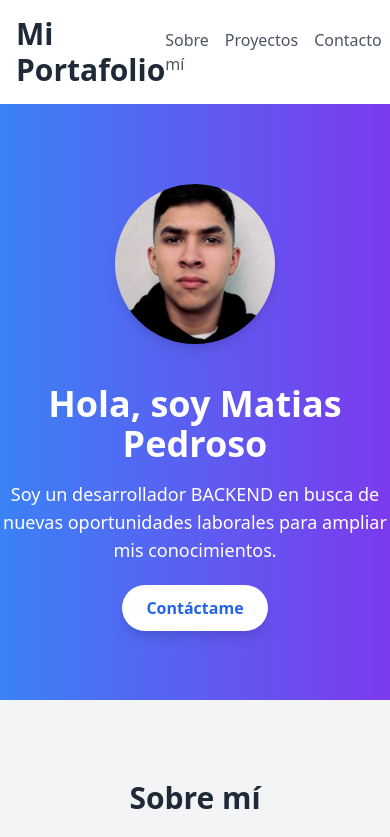
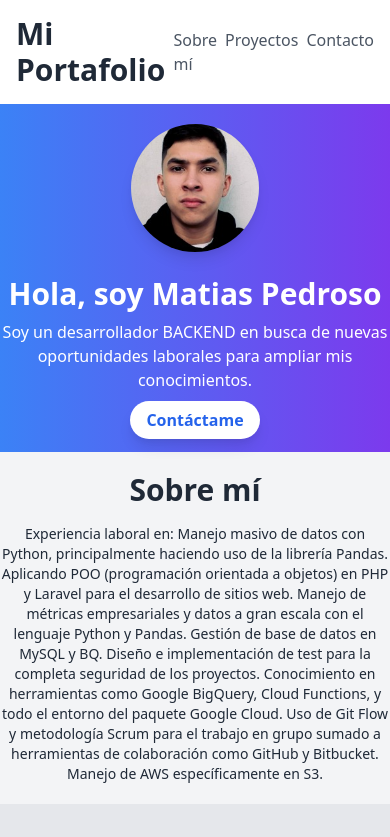
Before and after one commit to MatiPedroso/Portfolio, a plain HTML site: page index.html in a window 390 px wide. Shown: the top 837 px of the page. Drawn offline with nearby package versions, Linux system fonts and the light colour scheme.

Commit message:
Update index.html

```diff
--- a/index.html
+++ b/index.html
@@ -15,10 +15,10 @@
 
     <!-- Header -->
     <header class="bg-white shadow">
-        <div class="container mx-auto flex justify-between items-center p-4">
-            <h1 class="text-3xl font-bold">Mi Portafolio</h1>
+        <div class="container mx-auto flex justify-between items-center p-4 md:p-6">
+            <h1 class="text-3xl md:text-4xl font-bold">Mi Portafolio</h1>
             <nav>
-                <ul class="flex space-x-4">
+                <ul class="flex space-x-2 md:space-x-4">
                     <li><a href="#sobre-mi" class="text-gray-600 hover:text-gray-900">Sobre mí</a></li>
                     <li><a href="#proyectos" class="text-gray-600 hover:text-gray-900">Proyectos</a></li>
                     <li><a href="#contacto" class="text-gray-600 hover:text-gray-900">Contacto</a></li>
@@ -28,23 +28,23 @@
     </header>
 
     <!-- Hero Section con gradiente -->
-    <section class="bg-gradient-to-r from-blue-500 to-purple-600 text-white py-20">
-        <div class="container mx-auto flex flex-col lg:flex-row items-center">
-            <div class="mb-10 lg:mb-0 transform hover:scale-105 transition duration-500">
-                <img src="files/perfil.jpeg" alt="Foto de Matias Pedroso" class="w-40 h-40 rounded-full mx-auto lg:mx-0 shadow-lg">
+    <section class="bg-gradient-to-r from-blue-500 to-purple-600 text-white py-5 md:py-10">
+        <div class="container mx-auto flex flex-col lg:flex-row items-center lg:space-x-10">
+            <div class="mb-6 md:mb-10 lg:mb-0 transform hover:scale-105 transition duration-500">
+                <img src="files/perfil.jpeg" alt="Foto de Matias Pedroso" class="w-32 h-32 md:w-40 md:h-40 rounded-full mx-auto lg:mx-0 shadow-lg">
             </div>
             <div class="text-center lg:text-left">
-                <h2 class="text-4xl font-bold mb-4">Hola, soy Matias Pedroso</h2>
-                <p class="text-lg mb-8">Soy un desarrollador BACKEND en busca de nuevas oportunidades laborales para ampliar mis conocimientos.</p>
-                <a href="#contacto" class="bg-white text-blue-600 px-6 py-3 rounded-full font-semibold shadow-lg hover:bg-blue-500 hover:text-white transition duration-300">Contáctame</a>
+                <h2 class="text-3xl md:text-4xl font-bold mb-2 md:mb-4">Hola, soy Matias Pedroso</h2>
+                <p class="text-base md:text-lg mb-4 md:mb-8">Soy un desarrollador BACKEND en busca de nuevas oportunidades laborales para ampliar mis conocimientos.</p>
+                <a href="#contacto" class="bg-white text-blue-600 px-4 md:px-6 py-2 md:py-3 rounded-full font-semibold shadow-lg hover:bg-blue-500 hover:text-white transition duration-300">Contáctame</a>
             </div>
         </div>
     </section>
 
     <!-- "Sobre mí" -->
-    <section id="sobre-mi" class="container mx-auto py-20">
-        <h3 class="text-3xl font-bold mb-6 text-center">Sobre mí</h3>
-        <p class="text-lg text-center max-w-2xl mx-auto">Experiencia laboral en:
+    <section id="sobre-mi" class="container mx-auto py-5 md:py-10">
+        <h3 class="text-3xl md:text-4xl font-bold mb-4 md:mb-6 text-center">Sobre mí</h3>
+        <p class="text-sm md:text-lg text-center max-w-2xl mx-auto">Experiencia laboral en:
             Manejo masivo de datos con Python, principalmente haciendo uso de la librería Pandas.
             Aplicando POO (programación orientada a objetos) en PHP y Laravel para el desarrollo de sitios web.
             Manejo de métricas empresariales y datos a gran escala con el lenguaje Python y Pandas.
@@ -57,21 +57,21 @@
     </section>
 
     <!-- Proyectos -->
-    <section id="proyectos" class="bg-gray-200 py-20">
+    <section id="proyectos" class="bg-gray-200 py-10 md:py-20">
         <div class="container mx-auto">
             <h3 class="text-3xl font-bold mb-6 text-center">Proyectos</h3>
-            <div class="grid grid-cols-1 md:grid-cols-2 lg:grid-cols-3 gap-8">
-                <div class="bg-white p-6 rounded-lg shadow-md hover:shadow-xl transform hover:scale-105 transition duration-300">
+            <div class="grid grid-cols-1 md:grid-cols-2 lg:grid-cols-3 gap-4 md:gap-8">
+                <div class="bg-white p-4 md:p-6 rounded-lg shadow-md hover:shadow-xl transform hover:scale-105 transition duration-300">
                     <h4 class="text-xl font-bold mb-2">Proyecto 1: API con Laravel</h4>
                     <p class="text-gray-700">En este proyecto puse a prueba habilidades de POO para crear un sitio web utilizando la API de Rick And Morty. La aplicación incluye una interfaz de usuario en Bootstrap y toda la lógica de backend fue implementada con Laravel PHP.</p>
                     <a href="https://github.com/MatiPedroso/apiLaravel" target="_blank" class="mt-4 inline-block bg-blue-600 text-white py-2 px-4 rounded-lg shadow hover:bg-blue-700 transition duration-300">Ver en GitHub</a>
                 </div>
-                <div class="bg-white p-6 rounded-lg shadow-md hover:shadow-xl transform hover:scale-105 transition duration-300">
+                <div class="bg-white p-4 md:p-6 rounded-lg shadow-md hover:shadow-xl transform hover:scale-105 transition duration-300">
                     <h4 class="text-xl font-bold mb-2">Proyecto 2: Dashboard de métricas</h4>
                     <p class="text-gray-700">Desarrollé un panel de control para visualizar métricas empresariales usando Python y la librería Pandas para el procesamiento de datos. La aplicación consume datos desde Google BigQuery.</p>
                     <a href="https://github.com/MatiPedroso/Prueba_api_salesforce" target="_blank" class="mt-4 inline-block bg-blue-600 text-white py-2 px-4 rounded-lg shadow hover:bg-blue-700 transition duration-300">Ver en GitHub</a>
                 </div>
-                <div class="bg-white p-6 rounded-lg shadow-md hover:shadow-xl transform hover:scale-105 transition duration-300">
+                <div class="bg-white p-4 md:p-6 rounded-lg shadow-md hover:shadow-xl transform hover:scale-105 transition duration-300">
                     <h4 class="text-xl font-bold mb-2">Proyecto 3: Control de inventario con Java</h4>
                     <p class="text-gray-700">Implementé un sistema de control de inventario en Java utilizando NetBeans y aplicando principios de Programación Orientada a Objetos. Los datos se almacenan en un archivo de texto como base de datos, permitiendo agregar, actualizar y eliminar productos de manera sencilla.</p>
                     <a href="https://github.com/MatiPedroso/ControlDeStock" target="_blank" class="mt-4 inline-block bg-blue-600 text-white py-2 px-4 rounded-lg shadow hover:bg-blue-700 transition duration-300">Ver en GitHub</a>
@@ -81,10 +81,10 @@
     </section>
 
     <!-- Contacto -->
-    <section id="contacto" class="container mx-auto py-20">
+    <section id="contacto" class="container mx-auto py-10 md:py-20">
         <h3 class="text-3xl font-bold mb-6 text-center">Contacto</h3>
         <p class="text-center mb-6">Puedes encontrarme en las siguientes redes sociales:</p>
-        <div class="flex justify-center space-x-4">
+        <div class="flex justify-center space-x-2 md:space-x-4">
             <a href="https://www.instagram.com/matipedroso_/" class="text-blue-500 hover:text-blue-700">Instagram</a>
             <a href="https://www.linkedin.com/in/matias-pedrosodevbackend13" class="text-blue-700 hover:text-blue-900">LinkedIn</a>
             <a href="https://github.com/MatiPedroso" class="text-gray-800 hover:text-gray-900">GitHub</a>
```
